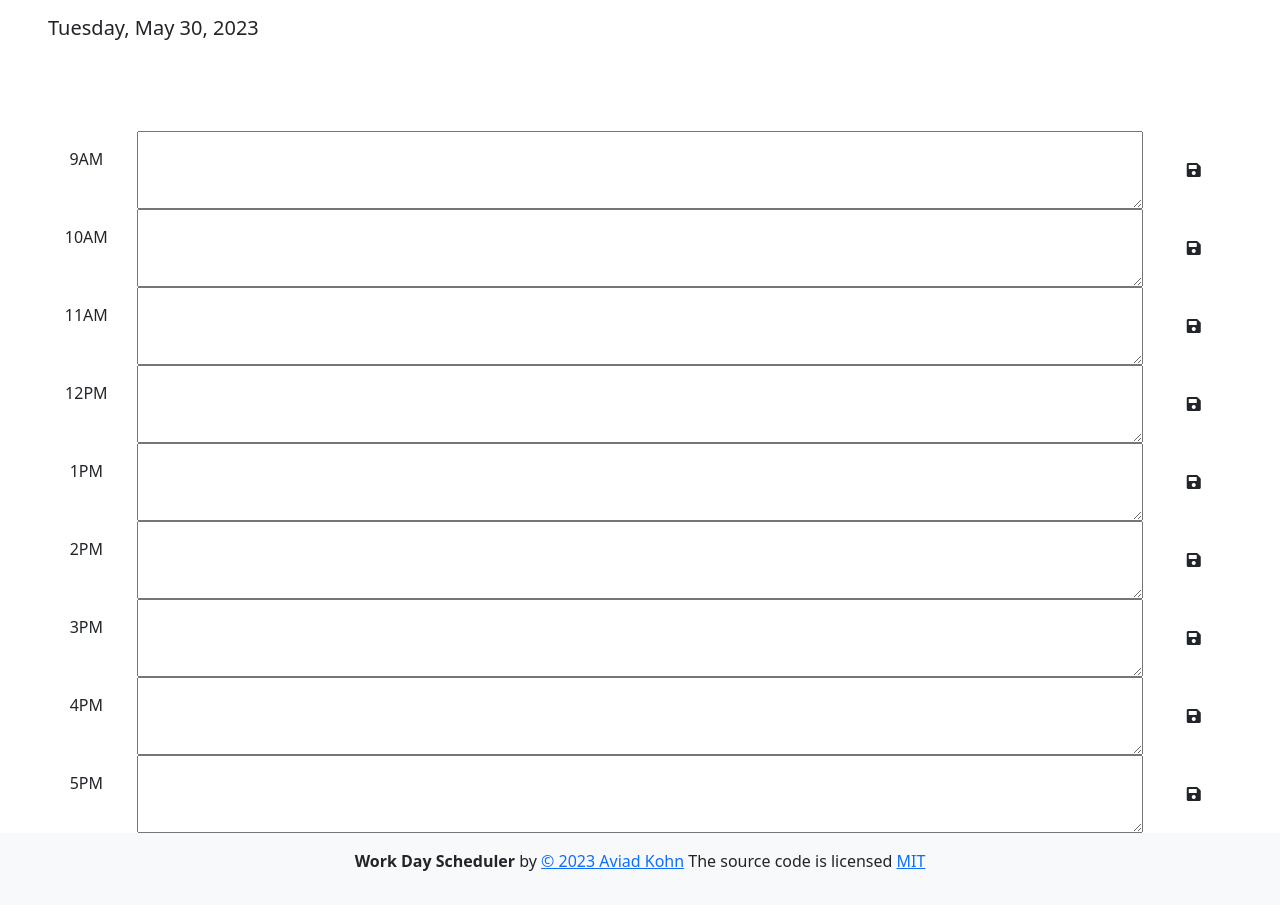
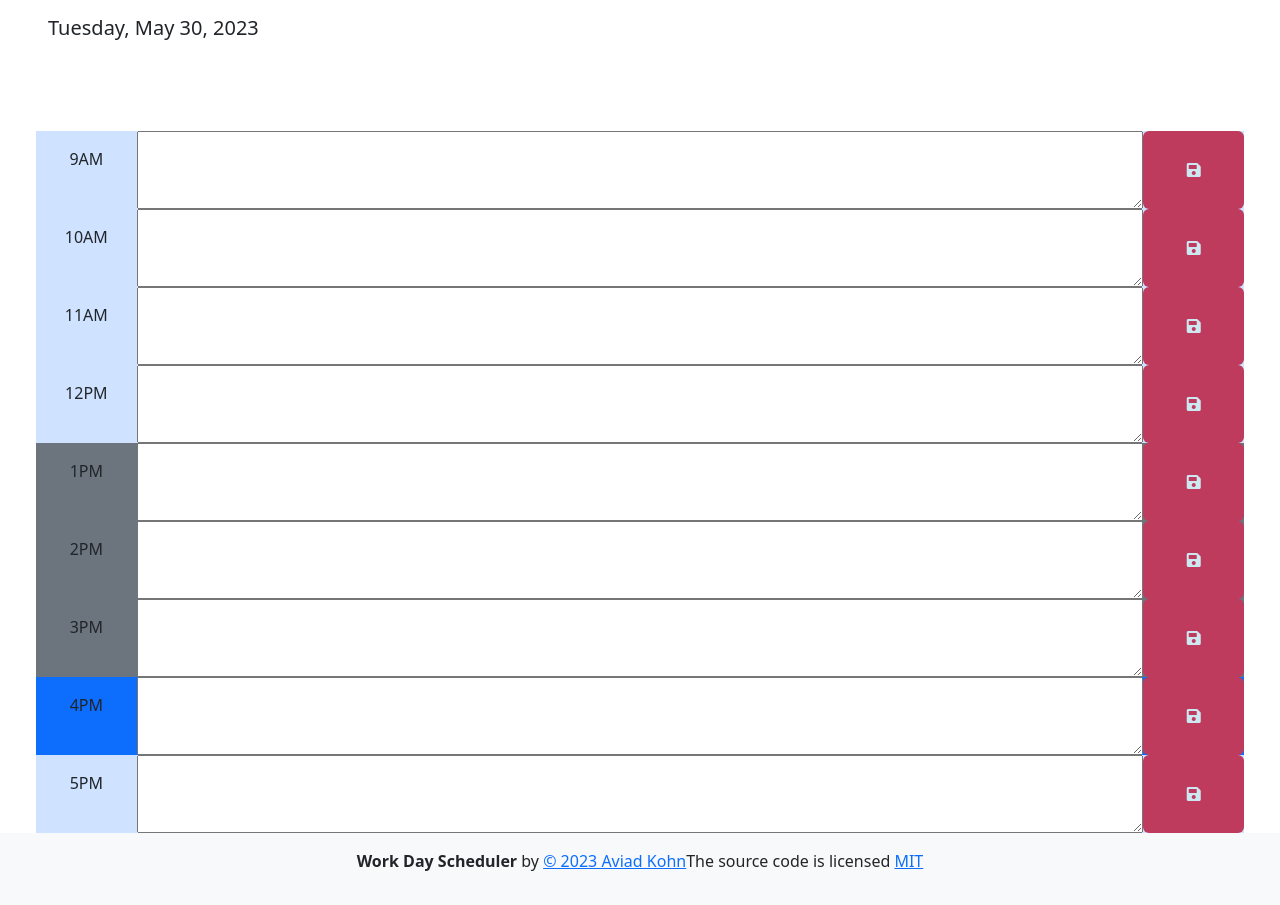
Before and after one commit to xkolsha/Third-Party-APIs-Challenge-Work-Day-Scheduler, a plain HTML site: page index.html in a window 1280 px wide. Shown: the part 166-1071 px from the top of the page. Drawn offline with nearby package versions, Linux system fonts and the light colour scheme; files that its build step writes are made by us from their sources.

Commit message:
fixed the current hour func to 12 time & added css

```diff
--- a/assets/css/style.css
+++ b/assets/css/style.css
@@ -0,0 +1,4 @@
+.saveButton {
+  background-color: #bf3b5e;
+  color: #cee8f2;
+}
--- a/assets/js/script.js
+++ b/assets/js/script.js
@@ -2,18 +2,19 @@ $(function () {
   $("#currentDay").text(dayjs().format("dddd, MMMM D, YYYY"));
 
   $(".time-block").each(function () {
-    var currentHour = dayjs().hour();
+    var currentHour = parseInt(dayjs().format("h"));
     var blockHour = parseInt($(this).attr("id").split("-")[1]);
+    console.log(currentHour, blockHour);
 
     if (blockHour < currentHour) {
-      $(this).addClass("past");
+      $(this).addClass("bg-secondary");
     } else if (blockHour === currentHour) {
-      $(this).removeClass("past");
-      $(this).addClass("present");
+      $(this).removeClass("bg-secondary");
+      $(this).addClass("bg-primary");
     } else {
-      $(this).removeClass("past");
-      $(this).removeClass("present");
-      $(this).addClass("future");
+      $(this).removeClass("bg-secondary");
+      $(this).removeClass("bg-primary");
+      $(this).addClass("bg-primary-subtle");
     }
   });
 
--- a/index.html
+++ b/index.html
@@ -20,7 +20,7 @@
       href="https://fonts.googleapis.com/css2?family=Fira+Sans:wght@400;700&display=swap"
       rel="stylesheet"
     />
-    <link rel="stylesheet" href="style.css" />
+    <link rel="stylesheet" href="./assets/css/style.css" />
     <title>Work Day Scheduler</title>
   </head>
   <body>
@@ -33,63 +33,63 @@
       <div id="hour-9" class="row time-block">
         <div class="col-2 col-md-1 hour text-center py-3">9AM</div>
         <textarea class="col-8 col-md-10 description" rows="3"> </textarea>
-        <button class="btn saveBtn col-2 col-md-1" aria-label="save">
+        <button class="btn saveBtn col-2 col-md-1 saveButton" aria-label="save">
           <i class="fas fa-save" aria-hidden="true"></i>
         </button>
       </div>
       <div id="hour-10" class="row time-block">
         <div class="col-2 col-md-1 hour text-center py-3">10AM</div>
         <textarea class="col-8 col-md-10 description" rows="3"> </textarea>
-        <button class="btn saveBtn col-2 col-md-1" aria-label="save">
+        <button class="btn saveBtn col-2 col-md-1 saveButton" aria-label="save">
           <i class="fas fa-save" aria-hidden="true"></i>
         </button>
       </div>
       <div id="hour-11" class="row time-block">
         <div class="col-2 col-md-1 hour text-center py-3">11AM</div>
         <textarea class="col-8 col-md-10 description" rows="3"> </textarea>
-        <button class="btn saveBtn col-2 col-md-1" aria-label="save">
+        <button class="btn saveBtn col-2 col-md-1 saveButton" aria-label="save">
           <i class="fas fa-save" aria-hidden="true"></i>
         </button>
       </div>
       <div id="hour-12" class="row time-block">
         <div class="col-2 col-md-1 hour text-center py-3">12PM</div>
         <textarea class="col-8 col-md-10 description" rows="3"> </textarea>
-        <button class="btn saveBtn col-2 col-md-1" aria-label="save">
+        <button class="btn saveBtn col-2 col-md-1 saveButton" aria-label="save">
           <i class="fas fa-save" aria-hidden="true"></i>
         </button>
       </div>
       <div id="hour-1" class="row time-block">
         <div class="col-2 col-md-1 hour text-center py-3">1PM</div>
         <textarea class="col-8 col-md-10 description" rows="3"> </textarea>
-        <button class="btn saveBtn col-2 col-md-1" aria-label="save">
+        <button class="btn saveBtn col-2 col-md-1 saveButton" aria-label="save">
           <i class="fas fa-save" aria-hidden="true"></i>
         </button>
       </div>
       <div id="hour-2" class="row time-block">
         <div class="col-2 col-md-1 hour text-center py-3">2PM</div>
         <textarea class="col-8 col-md-10 description" rows="3"> </textarea>
-        <button class="btn saveBtn col-2 col-md-1" aria-label="save">
+        <button class="btn saveBtn col-2 col-md-1 saveButton" aria-label="save">
           <i class="fas fa-save" aria-hidden="true"></i>
         </button>
       </div>
       <div id="hour-3" class="row time-block">
         <div class="col-2 col-md-1 hour text-center py-3">3PM</div>
         <textarea class="col-8 col-md-10 description" rows="3"> </textarea>
-        <button class="btn saveBtn col-2 col-md-1" aria-label="save">
+        <button class="btn saveBtn col-2 col-md-1 saveButton" aria-label="save">
           <i class="fas fa-save" aria-hidden="true"></i>
         </button>
       </div>
       <div id="hour-4" class="row time-block">
         <div class="col-2 col-md-1 hour text-center py-3">4PM</div>
         <textarea class="col-8 col-md-10 description" rows="3"> </textarea>
-        <button class="btn saveBtn col-2 col-md-1" aria-label="save">
+        <button class="btn saveBtn col-2 col-md-1 saveButton" aria-label="save">
           <i class="fas fa-save" aria-hidden="true"></i>
         </button>
       </div>
       <div id="hour-5" class="row time-block">
         <div class="col-2 col-md-1 hour text-center py-3">5PM</div>
         <textarea class="col-8 col-md-10 description" rows="3"> </textarea>
-        <button class="btn saveBtn col-2 col-md-1" aria-label="save">
+        <button class="btn saveBtn col-2 col-md-1 saveButton" aria-label="save">
           <i class="fas fa-save" aria-hidden="true"></i>
         </button>
       </div>
@@ -103,8 +103,7 @@
             target="_blank"
             rel="noopener noreferrer"
             >&copy; 2023 Aviad Kohn</a
-          >
-          The source code is licensed
+          >The source code is licensed
           <a href="http://opensource.org/licenses/mit-license.php">MIT</a>
         </p>
       </div>
```
